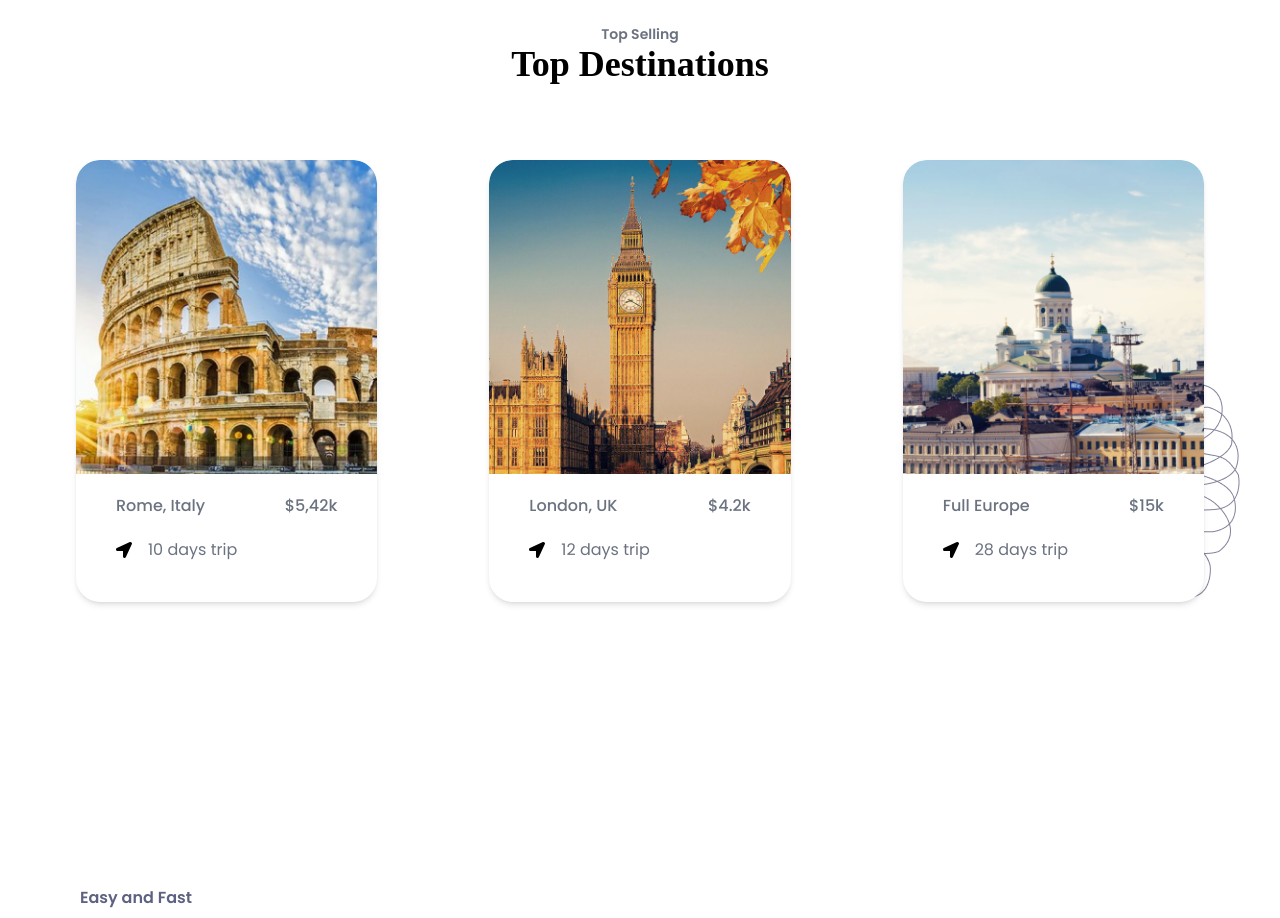
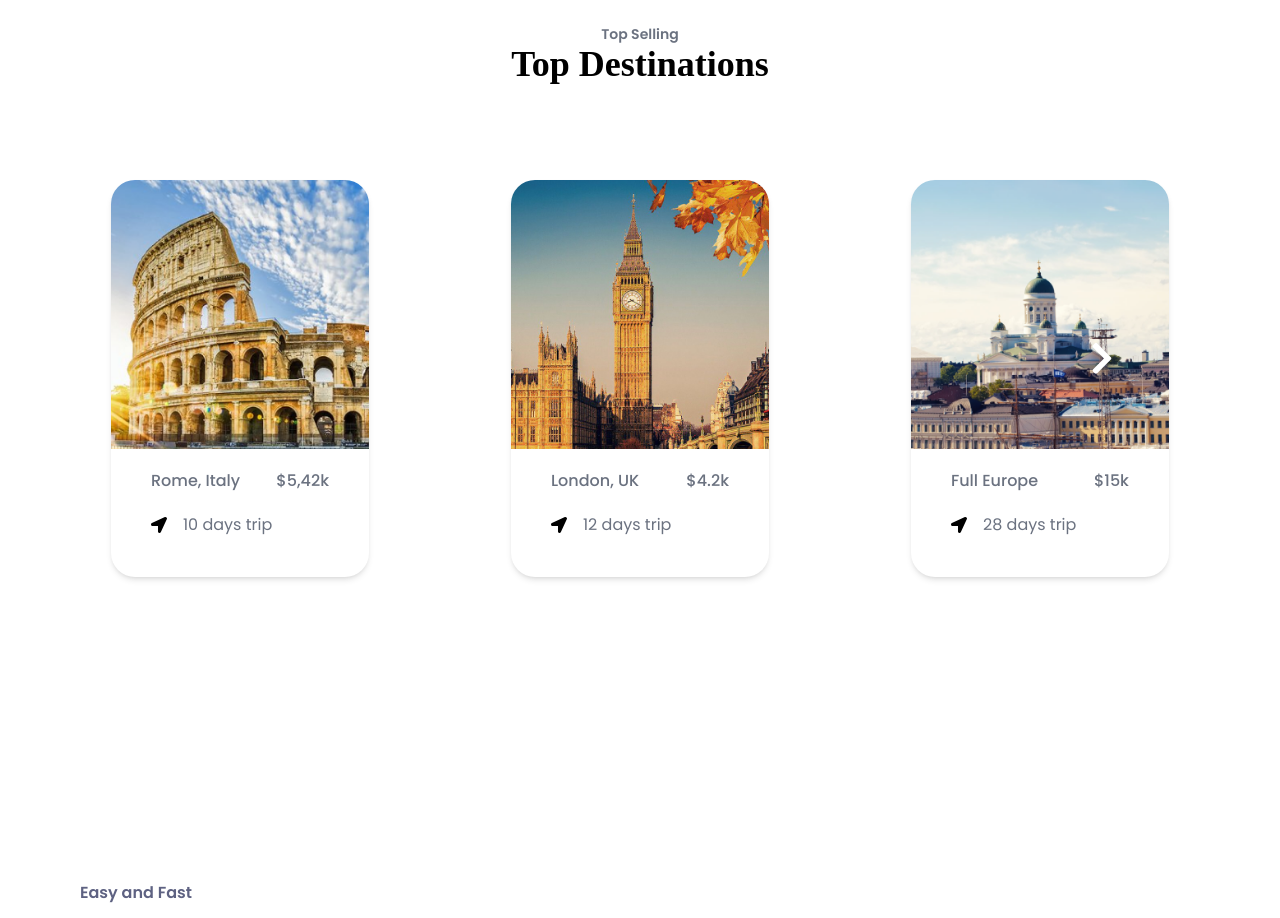
Before and after one commit to AdamHarish25/m_travel--frontend, a React (Create React App) app: page / in a window 1280 px wide. Shown: the part 1660-2578 px from the top of the page. Built offline with nearby package versions, Linux system fonts and the light colour scheme; a web font is replaced by a local one.

Commit message:
MTravel 6.0

```diff
--- /dev/null
+++ b/src/Contents/Components/HorizontalCarousel/HorizontalCarousel.js
@@ -0,0 +1,152 @@
+import { useEffect, useState } from "react";
+import { FaChevronLeft, FaChevronRight } from "react-icons/fa";
+import "./style.css";
+import { useViewport } from "../Viewport";
+
+const HorizontalCarousel = (props) => {
+    var { children, show, addition } = props;
+
+    const viewport = useViewport().windowSize;
+    const [ currentIndex, setCurrentIndex ] = useState(0);
+    const [ Length, setLength ] = useState(children && children.length);
+
+    const [ touchPosition, setTouchPosition ] = useState(null);
+
+    useEffect(() => {
+        setLength(children && children.length);
+    }, [ children ]);
+
+    const next = () => {
+        if (currentIndex < Length - show)
+        {
+            setCurrentIndex((prefState) => prefState + 1);
+        }
+    };
+
+    const prev = () => {
+        if (currentIndex > 0)
+        {
+            setCurrentIndex((prefState) => prefState - 1);
+        }
+    };
+
+    const handleTouchStart = (e) => {
+        const touchDown = e.touches[ 0 ].clientX;
+        setTouchPosition(touchDown);
+    };
+
+    const handleTouchMove = (e) => {
+        const touchDown = touchPosition;
+
+        if (touchDown === null)
+        {
+            return;
+        }
+
+        const currentTouch = e.touches[ 0 ].clientX;
+        const diff = touchDown - currentTouch;
+
+        if (diff > 5)
+        {
+            next();
+        }
+
+        if (diff < -5)
+        {
+            prev();
+        }
+
+        setTouchPosition(null);
+    };
+
+    var carouselCountDisplay;
+
+    if (currentIndex > 0 && addition === true)
+    {
+        setCurrentIndex(0);
+    }
+
+    if (show > 2)
+    {
+        if (viewport.innerWidth < 1080 && viewport.innerWidth >= 780)
+        {
+            show = 2;
+            carouselCountDisplay = `show-${ show }`;
+        } else if (viewport.innerWidth < 780 && viewport.innerWidth >= 0)
+        {
+            show = 1;
+            carouselCountDisplay = `show-${ show }`;
+        } else if (viewport.innerWidth >= 1600 && viewport.innerWidth < 1800)
+        {
+            show = 4;
+            carouselCountDisplay = `show-${ show }`;
+        } else if (viewport.innerWidth >= 1800)
+        {
+            show = 5;
+            carouselCountDisplay = `show-${ show }`;
+        } else
+        {
+            carouselCountDisplay = `show-${ show }`;
+        }
+    } else if (show === 1.5)
+    {
+        if (viewport.innerWidth < 1280 && viewport.innerWidth >= 1024)
+        {
+            show = 1.2;
+            carouselCountDisplay = `show-1-5`;
+        } else
+        {
+            show = 1.5;
+            carouselCountDisplay = `show-1-5`;
+        }
+    } else
+    {
+        if (viewport.innerWidth <= 1000 && viewport.innerWidth > 0)
+        {
+            show = 1;
+            carouselCountDisplay = `show-${ show }`;
+        } else
+        {
+            carouselCountDisplay = `show-${ show }`;
+        }
+    }
+
+    return (
+        <div className="carousel-container">
+            <div className="carousel-wrapper">
+                <div
+                    className="carousel-content-wrapper"
+                    onTouchStart={ handleTouchStart }
+                    onTouchMove={ handleTouchMove }
+                >
+                    <div
+                        className={ `carousel-content ${ carouselCountDisplay }` }
+                        style={ {
+                            transform: `translateX(-${ currentIndex * (100 / show) }%)`,
+                        } }
+                    >
+                        { children }
+                    </div>
+                </div>
+            </div>
+
+            <button
+                onClick={ prev }
+                className={ `left-arrow ${ currentIndex > 0 && "opacity-100 cursor-pointer"
+                    } transition-opacity duration-300` }
+            >
+                <FaChevronLeft />
+            </button>
+
+            <button
+                onClick={ next }
+                className={ `right-arrow ${ currentIndex < Length - show && "opacity-100 cursor-pointer"
+                    } transition-opacity duration-300` }
+            >
+                <FaChevronRight />
+            </button>
+        </div>
+    );
+};
+
+export default HorizontalCarousel
--- /dev/null
+++ b/src/Contents/Components/HorizontalCarousel/style.css
@@ -0,0 +1,103 @@
+.carousel-container {
+    width: 100%;
+    display: flex;
+    flex-direction: column;
+    position: relative;
+}
+
+.carousel-wrapper {
+    display: flex;
+    width: 100%;
+    position: relative;
+}
+
+.carousel-content-wrapper {
+    padding: 20px 0px;
+    overflow: hidden;
+    width: 100%;
+    height: 100%;
+}
+
+.carousel-content::-webkit-scrollbar,
+.carousel-content::-webkit-scrollbar {
+    display: none;
+}
+
+.carousel-content {
+    display: flex;
+    transition: all 250ms linear;
+    -ms-overflow-style: none;
+    scrollbar-width: none;
+}
+
+.carousel-content > * {
+    width: 100%;
+    flex-shrink: 0;
+    flex-grow: 1;
+}
+
+.carousel-content.show-1-5 > * {
+    width: calc(100% / 2);
+    padding-left: 20px;
+    padding-right: 20px;
+}
+
+.carousel-content.show-1 > * {
+    width: 100%;
+    flex-shrink: 0;
+    flex-grow: 1;
+}
+
+.carousel-content.show-2 > * {
+    width: 50%;
+    padding-left: 25px;
+    padding-right: 25px;
+}
+
+.carousel-content.show-3 > * {
+    width: calc(100% / 3);
+    padding-left: 35px;
+    padding-right: 35px;
+}
+
+.carousel-content.show-4 > * {
+    width: calc(100% / 4);
+    padding-left: 30px;
+    padding-right: 30px;
+}
+
+.carousel-content.show-5 > * {
+    width: calc(100% / 5);
+    padding-left: 30px;
+    padding-right: 30px;
+}
+
+.left-arrow,
+.right-arrow {
+    display: grid;
+    place-items: center;
+    top: 45%;
+    transform: translateY(-35%);
+    position: absolute;
+    border-radius: 100%;
+    opacity: 0;
+    transition-property: opacity !important;
+    transition-timing-function: cubic-bezier(0.4, 0, 0.2, 1) !important;
+    transition-duration: 150ms !important;
+    cursor: default;
+}
+
+.left-arrow {
+    left: 10%;
+}
+
+.right-arrow {
+    right: 10%;
+}
+
+.left-arrow > *,
+.right-arrow > * {
+    filter: drop-shadow(0 20px 13px rgba(0, 0, 0, 0.197)) drop-shadow(0 8px 3px rgba(0, 0, 0, 0.268));
+    color: white;
+    font-size: 36px;
+}
--- a/src/Contents/Data/LanguageEN.js
+++ b/src/Contents/Data/LanguageEN.js
@@ -112,6 +112,18 @@ const DataEN = {
         place: "Rome, Italy",
         price: "5,42k",
         tripDuration: "10 days trip",
+      },
+      {
+        img: Destination2,
+        place: "London, UK",
+        price: "4.2k",
+        tripDuration: "12 days trip",
+      },
+      {
+        img: Destination3,
+        place: "Full Europe",
+        price: "15k",
+        tripDuration: "28 days trip",
       },
       {
         img: Destination2,
--- a/src/Contents/Sections/Destinations.js
+++ b/src/Contents/Sections/Destinations.js
@@ -1,8 +1,8 @@
 /* eslint-disable */
 
 import DataEN from "../Data/LanguageEN";
-import Swirl from '../../Attachments/Image/Swirl.png';
 import { FaLocationArrow } from 'react-icons/fa'
+import HorizontalCarousel from "../Components/HorizontalCarousel/HorizontalCarousel";
 
 const Destinations = () => {
 
@@ -12,7 +12,7 @@ const Destinations = () => {
         container: "w-screen h-auto mt-32 p-10 space-y-10",
         title: "font-Volkhov font-bold text-4xl text-center",
         sectionTitle: "font-Poppins font-semibold text-sm text-gray-500",
-        cardDeck: "w-full h-auto grid grid-cols-3 gap-10 place-items-center relative",
+        cardOuterBox: "flex items-center justify-center",
         cardBox: "w-full h-full p-0 xl:p-9",
         card: "w-full h-full rounded-3xl hover:shadow-2xl shadow-md bg-white flex flex-col justify-center items-center gap-5 pb-10 group transform duration-300 cursor-pointer",
         background: "absolute right-0 bottom-10 -z-30",
@@ -31,32 +31,33 @@ const Destinations = () => {
                 { Data.title }
             </h1>
 
-            <div className={className.cardDeck}>
-                { Data.cards.map((data, index) => {
+            <HorizontalCarousel show={3}>
+                { Data.cards.map(({img, place, price, tripDuration}, index) => {
                     return (
-                        <div key={ index } className={ className.cardBox }>
+                        <div key={ index } className={className.cardOuterBox}>
+                            <div className={ className.cardBox }>
                                 <div className={ className.card }>
-                                <img src={ data.img } alt={ `A photo of ${ data.place }` } className={ className.img } />
+                                    <img src={ img } alt={ `A photo of ${ place }` } className={ className.img } />
 
                                     <div className={ className.description }>
-                                    <h2 className={className.titleDescription}>
+                                        <h2 className={ className.titleDescription }>
                                             <p className="group-hover:underline">
-                                            { data.place }
+                                                { place }
                                             </p>
                                             <p>
-                                            ${ data.price }
+                                                ${ price }
                                             </p>
                                         </h2>
-                                    <h3 className={className.tripDuration}>
-                                        <FaLocationArrow className="text-black"/> { data.tripDuration }
+                                        <h3 className={ className.tripDuration }>
+                                            <FaLocationArrow className="text-black" /> { tripDuration }
                                         </h3>
                                     </div>
                                 </div>
                             </div>
-                    )
+                        </div>
+                    );
                 }) }
-                <img src={ Swirl } alt="A Swirling Background" className={ className.background } />
-            </div>
+            </HorizontalCarousel>
         </div>
     )
 };
```
Also changed, not shown: src/App.css (+23 -63 lines), src/Contents/Components/Navbar.js (+7 -7 lines). Lines whose indentation alone changed are shown as unchanged.
